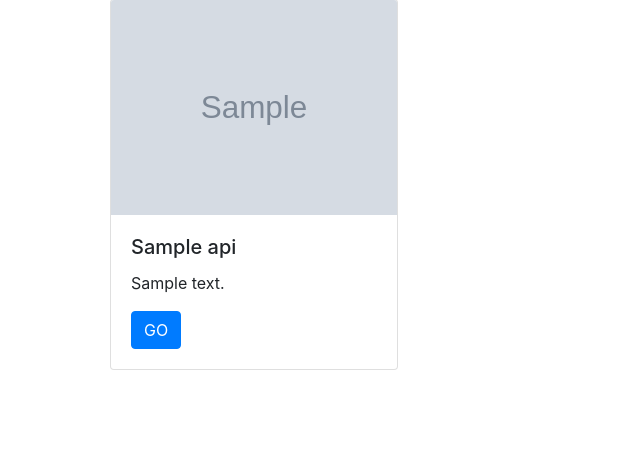
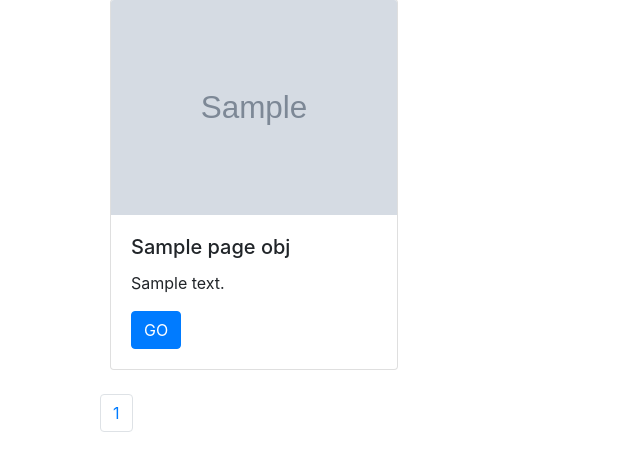
Before and after one commit to samirpatil2000/famPayAssingment, a Django app: template templates/youtube/index.html in a window 1280 px wide. Shown: the part 336-800 px from the top of the page, without its empty margins (0-640 px from the left). Run offline with Django 3.2, Linux system fonts and the light colour scheme; tables that the repository leaves empty hold one stand-in row (values such as "Sample post"); the template is opened without the code that fills it: values that come from a table or form of the project are taken from there, most other values are stand-ins (such as "Sample title", 1, 10 or a date in 2020); grey boxes marked "Sample" are stand-in pictures; some libraries are stand-ins or nearby versions.

Commit message:
pagination is added

```diff
--- a/templates/youtube/index.html
+++ b/templates/youtube/index.html
@@ -13,7 +13,7 @@
                 </button>
         </form>
         <div class="row">
-            {% for object in objects %}
+            {% for object in page_obj.object_list %}
                     <div class="col-sm-3" style=" margin-top: 10px;margin-left: 10px">
                         <div class="card" style="width: 18rem;">
                           <img src="{{ object.thumbnail_url }}" class="card-img-top" alt="...">
@@ -26,6 +26,30 @@
                     </div>
             {% endfor %}
         </div>
+        <center>
+        <br>
+            <nav aria-label="Page navigation example">
+              <ul class="pagination">
+                  {%if page_obj.has_previous %}
+                    <li class="page-item">
+                            <a class="page-link" href="?page={{page_obj.previous_page_number}}" aria-label="Previous">
+                        <span aria-hidden="true">&laquo;</span>
+                        <span class="sr-only">Previous</span>
+                      </a>
+                    </li>
+                  {% endif %}
+                    <li class="page-item"><a class="page-link" href="#"><span>{{page_obj.number}}</span></a></li>
+                  {%if page_obj.has_next %}
+                    <li class="page-item">
+                      <a class="page-link" href="?page={{page_obj.next_page_number}}" aria-label="Next">
+                        <span aria-hidden="true">&raquo;</span>
+                        <span class="sr-only">Next</span>
+                      </a>
+                    </li>
+                  {% endif %}
+              </ul>
+            </nav>
+        </center>
 
     </div>
 {% endblock %}
```
Also changed, not shown: youtube/views.py (+26 -20 lines).
